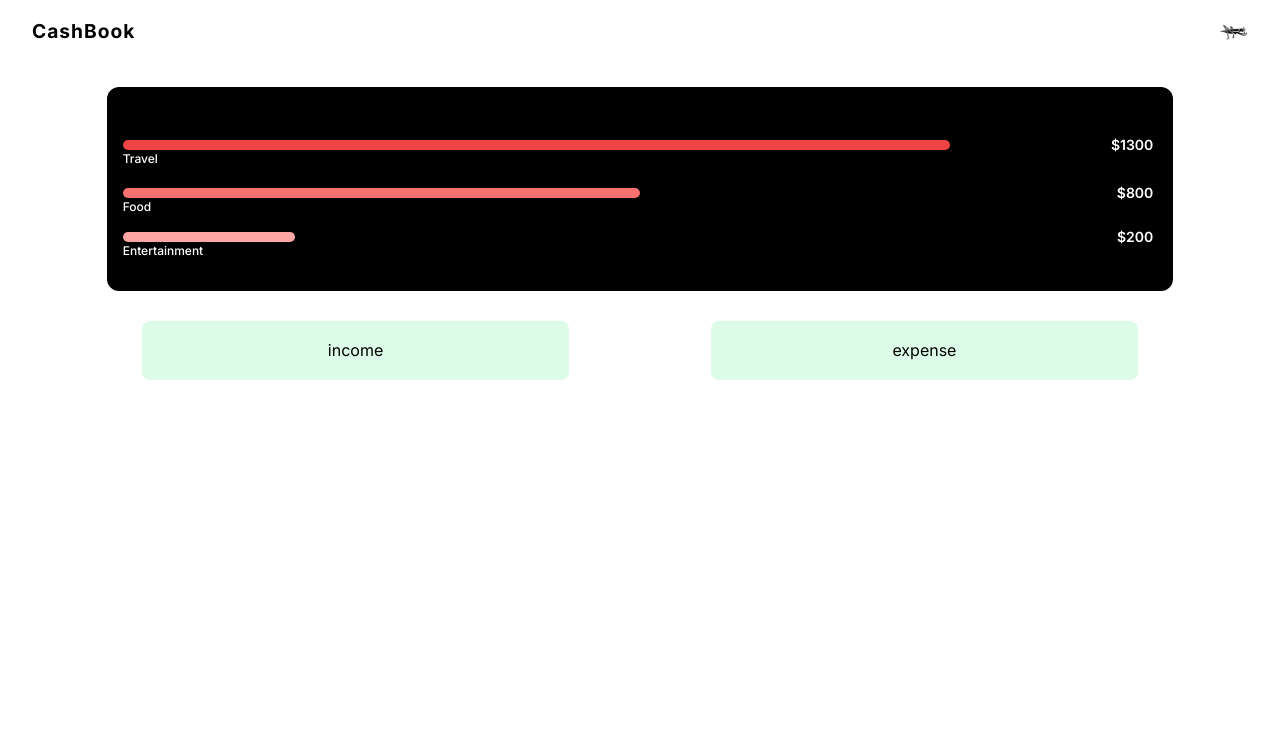
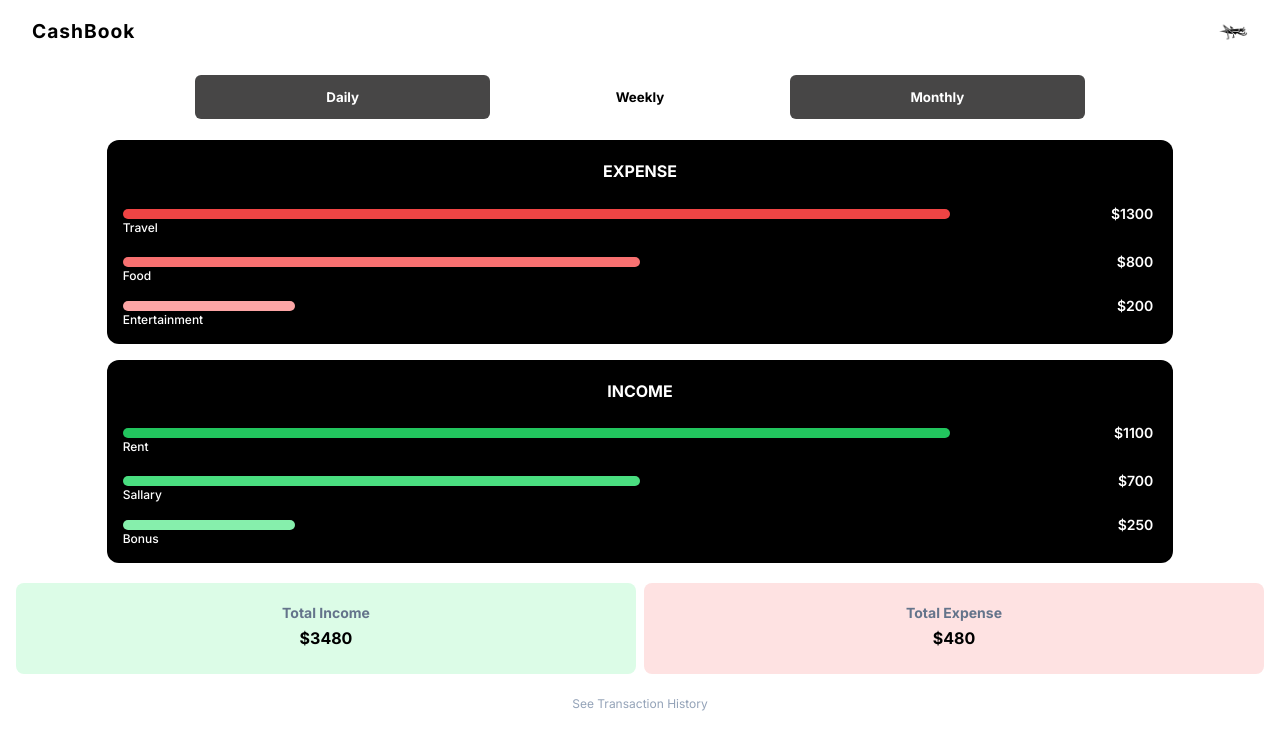
Before and after one commit to sadi-1010011/cashbook, a Next.js app: page /stats in a window 1280 px wide. Shown: the top 750 px of the page. Built offline with nearby package versions, Linux system fonts and the light colour scheme.

Commit message:
statistics page developed to almost complete UI

```diff
--- a/app/stats/page.tsx
+++ b/app/stats/page.tsx
@@ -1,13 +1,25 @@
 import Header from "@/components/header/header";
-import Image from "next/image";
 import styles from "./stats.module.css";
+import Link from "next/link";
 
 
 export default function Stats() {
     return (
         <div className="container w-full">
             <Header />
-            <div className="flex flex-col ite w-10/12 text-white bg-black my-6 mx-auto px-4 py-8 rounded-xl">
+
+            <div className="flex">
+                <div className={styles.expense_viewerwrapper}>
+                    <div>daily</div>
+                    <div className={styles.active_tab}>weekly</div>
+                    <div>monthly</div>
+                </div>
+            </div>
+
+            <div className="flex flex-col ite w-10/12 text-white bg-black my-4 mx-auto px-4 py-4 rounded-xl">
+
+                <h2 className="font-bold text-center py-1.5 uppercase">expense</h2>
+
                 <div className="flex items-center justify-between my-4">
                     <span className={`${styles.graphbar} w-4/5 bg-red-500`}>
                         <span className={styles.graphbar_name}>Travel</span>
@@ -30,10 +42,47 @@ export default function Stats() {
                 </div>
             </div>
 
-            <div className="flex items-center justify-evenly my-3 mx-auto w-full">
-                <div className="my-1.5 py-5 bg-green-100 w-1/3 text-center rounded-lg">income</div>
-                <div className="my-1.5 py-5 bg-green-100 w-1/3 text-center rounded-lg">expense</div>
+            <div className="flex flex-col ite w-10/12 text-white bg-black my-4 mx-auto px-4 py-4 rounded-xl">
+
+                <h2 className="font-bold text-center py-1.5 uppercase">Income</h2>
+
+                <div className="flex items-center justify-between my-4">
+                    <span className={`${styles.graphbar} w-4/5 bg-green-500`}>
+                        <span className={styles.graphbar_name}>Rent</span>
+                    </span>
+                    <span className="text-sm px-1 font-semibold">$1100</span>
+                </div>
+
+                <div className="flex items-center justify-between my-3">
+                    <span className={`${styles.graphbar} w-1/2 bg-green-400`}>
+                        <span className={styles.graphbar_name}>sallary</span>
+                    </span>
+                    <span className="text-sm px-1 font-semibold">$700</span>
+                </div>
+
+                <div className="flex items-center justify-between my-3">
+                    <span className={`${styles.graphbar} w-1/6 bg-green-300`}>
+                        <span className={styles.graphbar_name}>Bonus</span>
+                    </span>
+                    <span className="text-sm px-1 font-semibold">$250</span>
+                </div>
             </div>
+
+            <div className="flex items-center justify-evenly my-3 mx-auto px-3 w-full capitalize">
+                <div className="my-1 mx-1 py-5 bg-green-100 w-1/2 text-center rounded-lg hover:bg-green-200">
+                    <Link href="/income" className="text-sm font-bold text-slate-500">total income</Link>
+                    <h2 className="font-bold py-1.5">$3480</h2>
+                </div>
+                <div className="my-1 mx-1 py-5 bg-red-100 w-1/2 text-center rounded-lg hover:bg-red-200">
+                    <Link href="/expense" className="text-sm font-bold text-slate-500">total expense</Link>
+                    <h2 className="font-bold py-1.5">$480</h2>
+                </div>
+            </div>
+
+            <Link href="/">
+                <h4 className="text-xs text-slate-400 capitalize text-center py-1.5">See transaction history</h4>
+            </Link>
+
         </div>
     )
 }
--- a/app/stats/stats.module.css
+++ b/app/stats/stats.module.css
@@ -17,3 +17,34 @@
     left: 0;
     top: 12px;
 }
+
+
+.expense_viewerwrapper {
+    display: inline-flex;
+    align-items: center;
+    justify-content: center;
+    width: 70%;
+    margin: 0.62rem auto 0.22rem auto;
+    padding: 2px;
+    border-radius: 6px;
+    /* border: 0.7px solid gray; */
+    /* background-color: #565656e3; */
+}
+
+.expense_viewerwrapper > div {
+    background-color: #201f1fd2;
+    color: #fff;
+    padding: 14px 1rem;
+    margin: 0 1px;
+    text-align: center;
+    text-transform: capitalize;
+    font-size: smaller;
+    font-weight: 700;
+    width: 100%;
+    border-radius: 6px;
+}
+
+div.active_tab {
+    color: #000;
+    background-color: #fff;
+}
```
